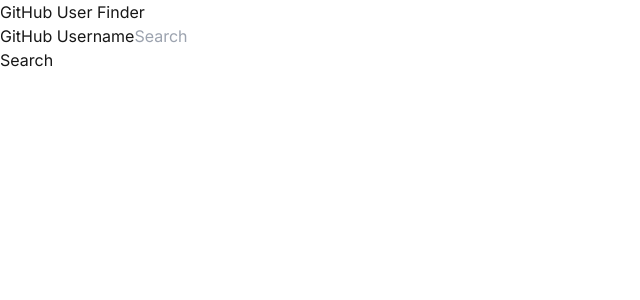
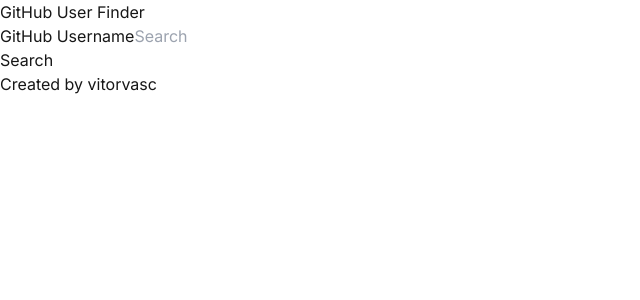
Before and after one commit to vitorvasc/app-github-finder, a Next.js app: page / in a window 1280 px wide. Shown: the top 300 px of the page, without its empty margins (0-640 px from the left). Built offline with nearby package versions, Linux system fonts and the light colour scheme.

Commit message:
feat: add footer

```diff
--- a/src/app/layout.tsx
+++ b/src/app/layout.tsx
@@ -17,8 +17,24 @@
 }) {
   return (
     <html lang='en'>
-      <body className={inter.className}>
-        <Suspense fallback={<div>Loading...</div>}>{children}</Suspense>
+      <body className={`${inter.className} flex flex-col min-h-screen`}>
+        <div className='flex-grow'>
+          <Suspense fallback={<div>Loading...</div>}>{children}</Suspense>
+        </div>
+
+        <footer className='w-full py-4 text-center bg-white border-t'>
+          <p className='text-sm text-gray-600'>
+            Created by {' '}
+            <a
+              href='https://github.com/vitorvasc'
+              target='_blank'
+              rel='noopener noreferrer'
+              className='text-blue-500 hover:text-blue-600 transition-colors'
+            >
+              vitorvasc
+            </a>
+          </p>
+        </footer>
       </body>
     </html>
   );
--- a/tsconfig.json
+++ b/tsconfig.json
@@ -22,7 +22,7 @@
     "paths": {
       "@/*": ["./src/*"]
     },
-    "types": ["node", "jest", "@testing-library/jest-dom", "cypress"]
+    "types": ["node", "jest", "@testing-library/jest-dom"]
   },
   "include": ["next-env.d.ts", "**/*.ts", "**/*.tsx", ".next/types/**/*.ts"],
   "exclude": ["node_modules"]
```
Also changed, not shown: 1 other file (tests, documents, lock files or other folders).
